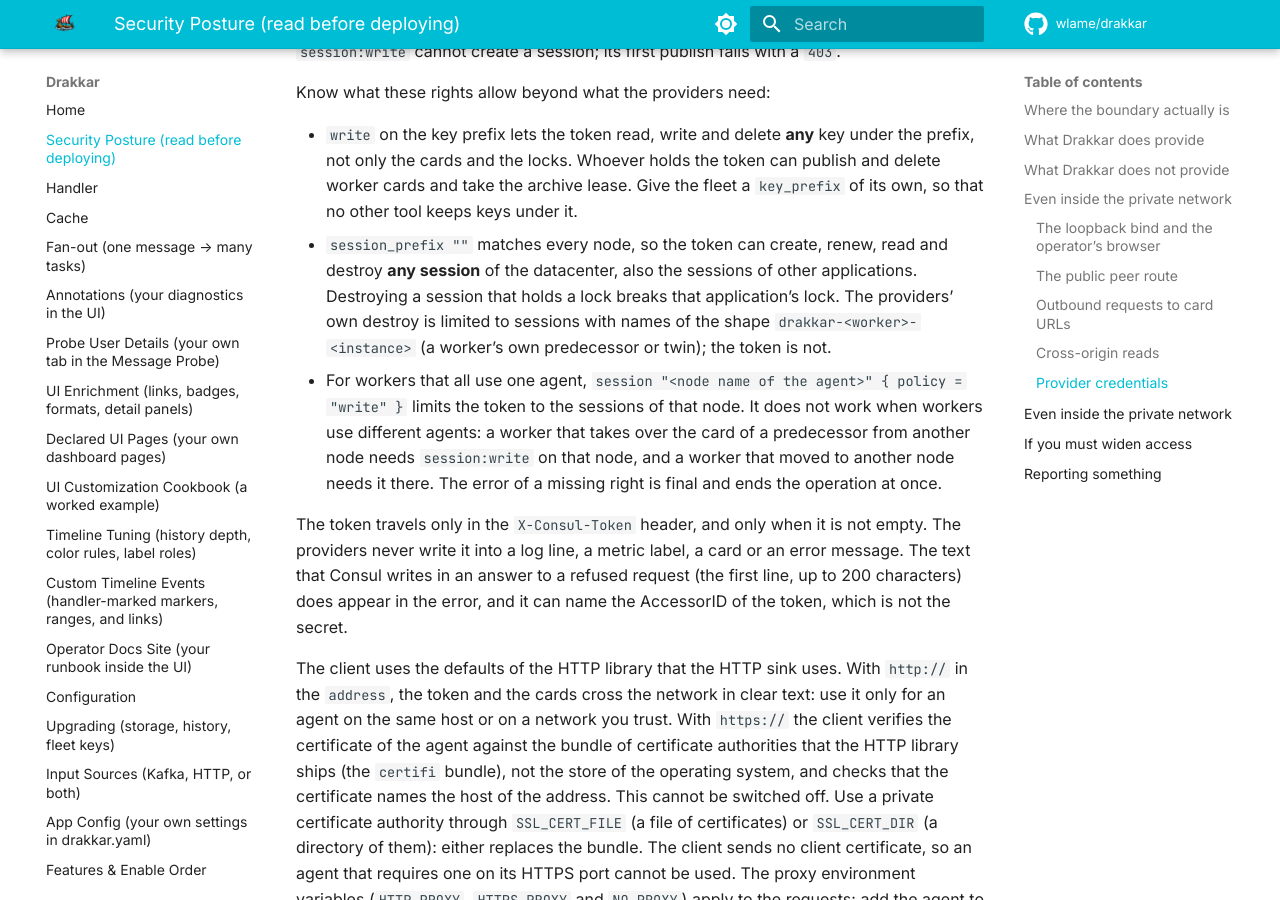
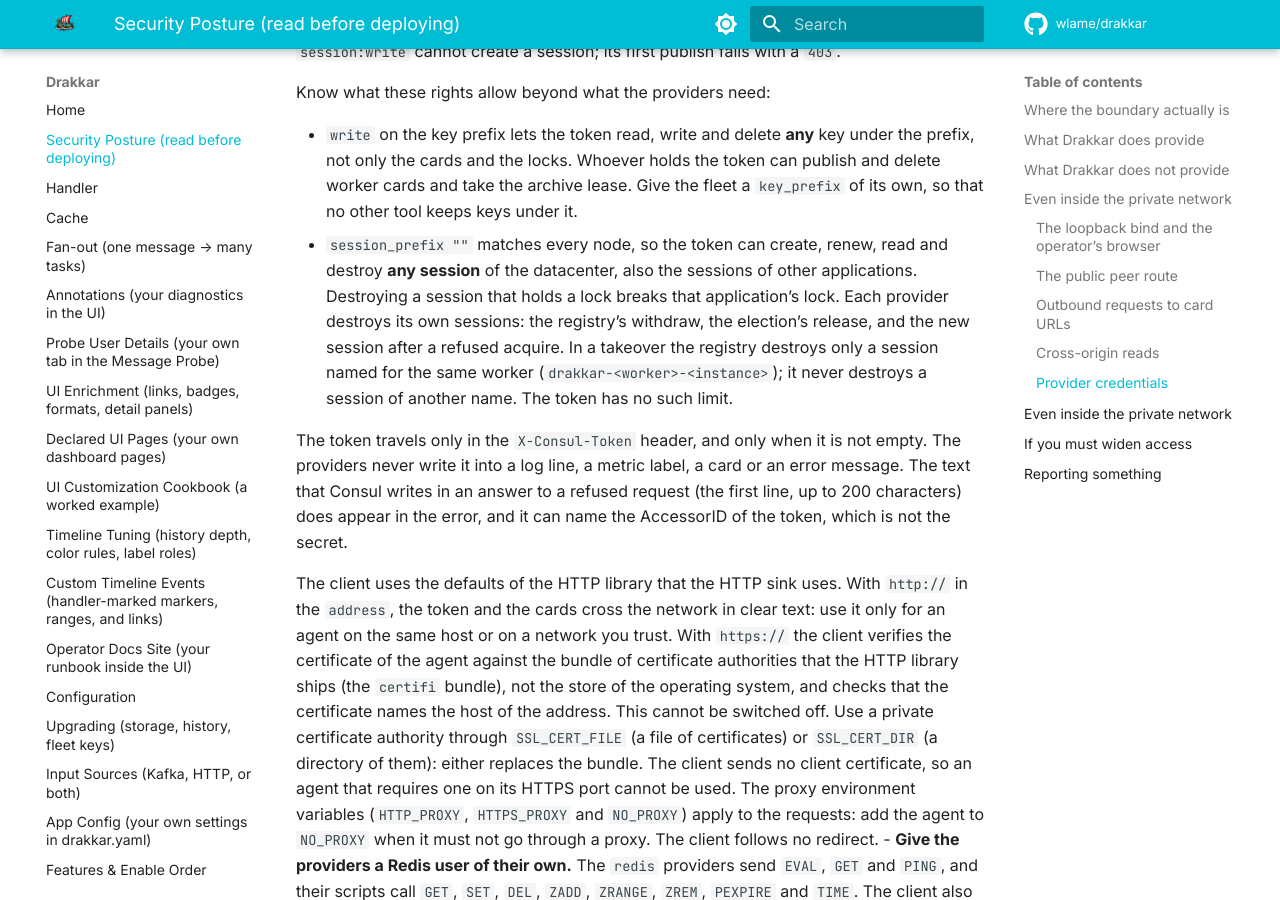
Before and after one commit to wlame/drakkar, an MkDocs documentation site: the page built from docs/security.md, in a window 1280 px wide and 900 px high, scrolled down 6740 px. Built offline with MkDocs 1.6.1 and Material for MkDocs 9.7.7, drawn with Linux system fonts in a browser that asks for light colours; comment, search, counter and statistics services are not loaded.

Commit message:
Correct the consul rights, destroy and host sentences in the docs.

```diff
--- a/docs/security.md
+++ b/docs/security.md
@@ -258,15 +258,11 @@ below applies to the entries you declare and to any provider that uses them.
   - `session_prefix ""` matches every node, so the token can create, renew,
     read and destroy **any session** of the datacenter, also the sessions of
     other applications. Destroying a session that holds a lock breaks that
-    application's lock. The providers' own destroy is limited to sessions with
-    names of the shape `drakkar-<worker>-<instance>` (a worker's own
-    predecessor or twin); the token is not.
-  - For workers that all use one agent, `session "<node name of the agent>" {
-    policy = "write" }` limits the token to the sessions of that node. It does
-    not work when workers use different agents: a worker that takes over the
-    card of a predecessor from another node needs `session:write` on that
-    node, and a worker that moved to another node needs it there. The error of
-    a missing right is final and ends the operation at once.
+    application's lock. Each provider destroys its own sessions: the
+    registry's withdraw, the election's release, and the new session after a
+    refused acquire. In a takeover the registry destroys only a session named
+    for the same worker (`drakkar-<worker>-<instance>`); it never destroys a
+    session of another name. The token has no such limit.
 
   The token travels only in the `X-Consul-Token` header, and only when it is
   not empty. The providers never write it into a log line, a metric label, a
```
Also changed, not shown: docs/configuration.md (+5 -3 lines), docs/fleet.md (+5 -4 lines).
